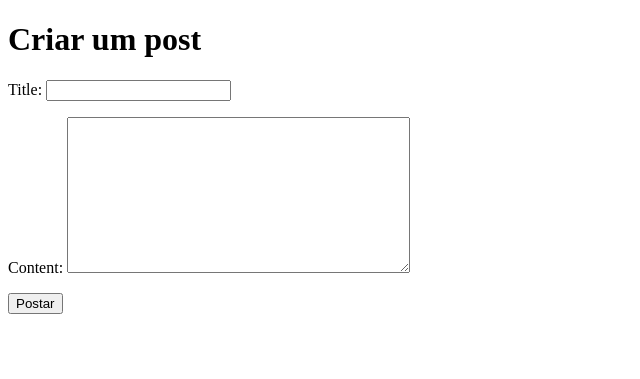
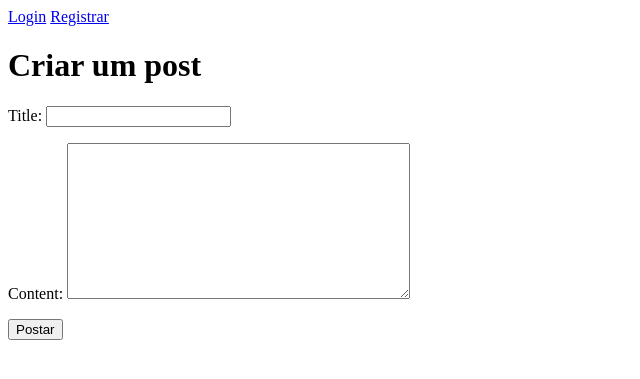
Before and after one commit to gok2001/projeto-blog, a Django app: page /posts/create/ in a window 1280 px wide. Shown: the top 379 px of the page, without its empty margins (0-640 px from the left). Run offline with Django 5.2, Linux system fonts and the light colour scheme.

Commit message:
Ajuste alguns bugs de autenticação

```diff
--- a/templates/globals/base.html
+++ b/templates/globals/base.html
@@ -6,6 +6,15 @@
     <title>{{ site.title }}Blog do Gui</title>
 </head>
 <body>
+    {% if user.is_authenticated %}
+        <form action="{% url "users:logout" %}" method="POST">
+            {% csrf_token %}
+            <button type="submit">Logout</button>
+        </form>
+    {% else %}
+        <a href="{% url "users:login" %}">Login</a>
+        <a href="{% url "users:register" %}">Registrar</a>
+    {% endif %}
     {% block content %}{% endblock content %}
 </body>
 </html>
--- a/users/urls.py
+++ b/users/urls.py
@@ -1,5 +1,5 @@
+from django.contrib.auth.views import LogoutView
 from django.urls import path
-from django.contrib.auth.views import LogoutView
 
 from . import views
 
@@ -8,5 +8,5 @@ app_name = 'users'
 urlpatterns = [
     path('register/', views.RegisterView.as_view(), name='register'),
     path('login/', views.Login.as_view(), name='login'),
-    path('logout/', LogoutView.as_view(next_page='index'), name='logout'),
+    path('logout/', LogoutView.as_view(next_page='posts:index'), name='logout'),
 ]
--- a/users/views.py
+++ b/users/views.py
@@ -8,9 +8,9 @@ from .forms import RegisterForm
 class RegisterView(CreateView):
     form_class = RegisterForm
     template_name = 'users/register.html'
-    success_url = reverse_lazy('login')
+    success_url = reverse_lazy('users:login')
 
 
 class Login(LoginView):
     template_name = 'users/login.html'
-    next_page = 'index'
+    next_page = 'posts:index'
```
